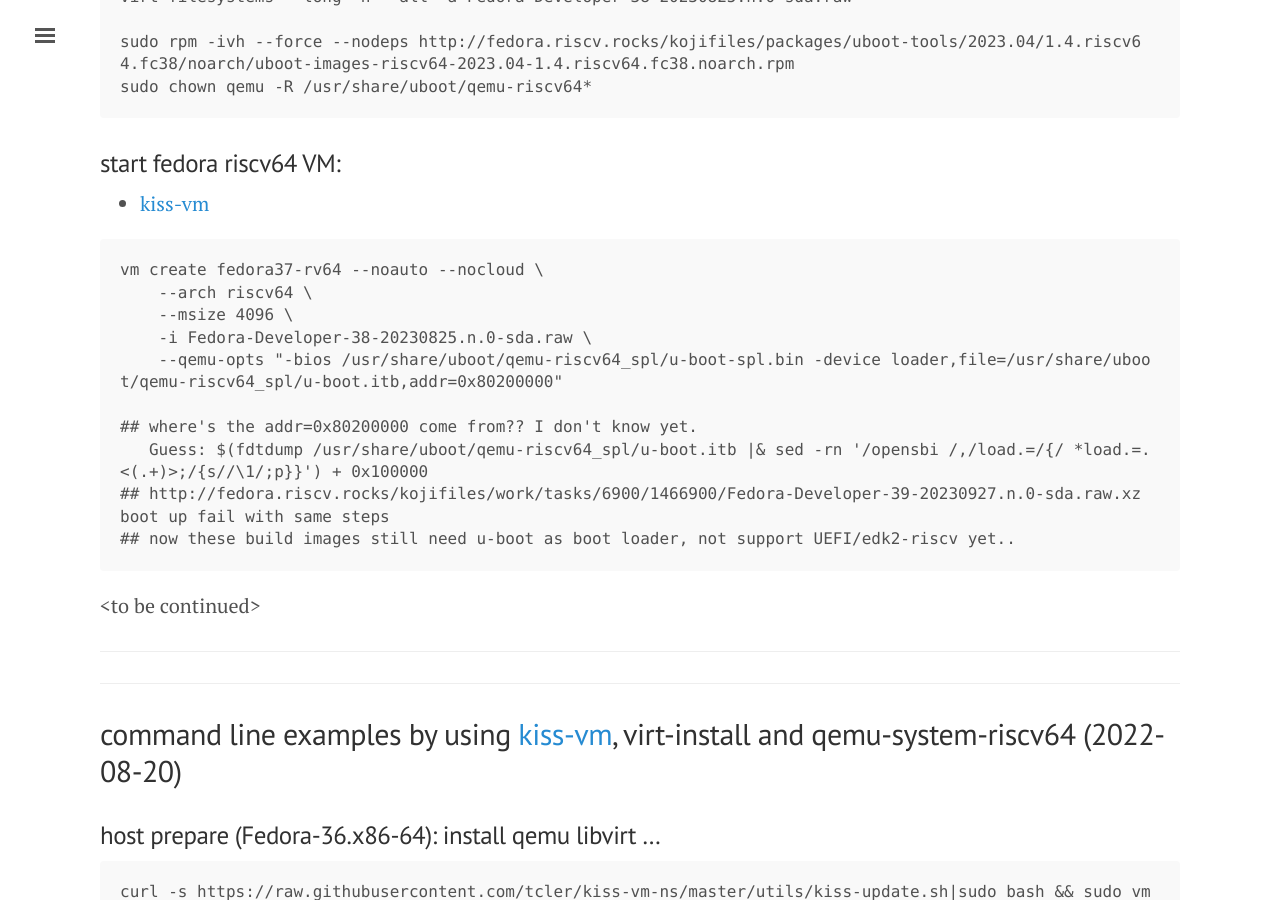
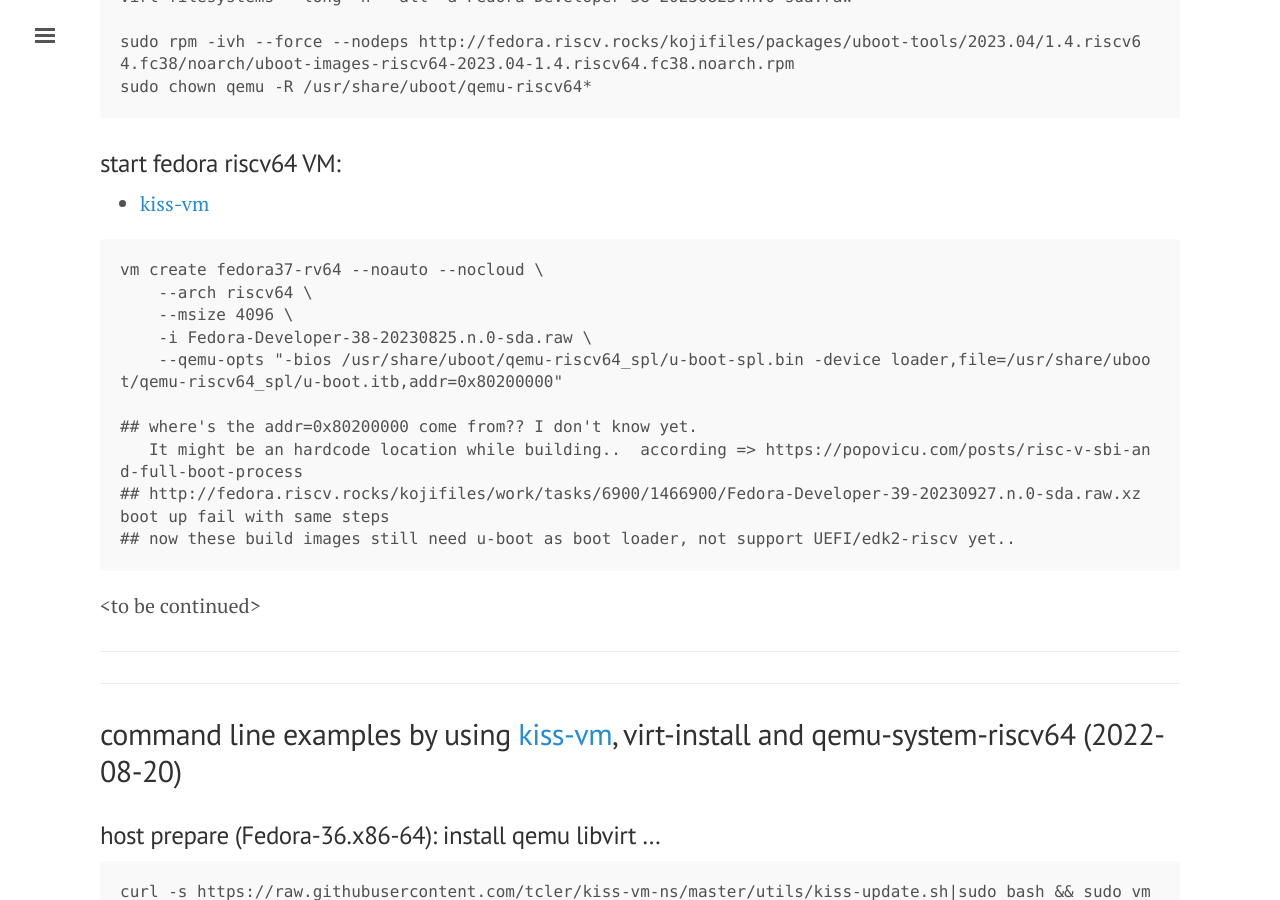
Before and after one commit to tcler/tcler.github.io, a Jekyll site: the page built from _posts/2022-08-20-start-fedora-riscv64-VM-on-fedora-x86_64-host.md, in a window 1280 px wide and 900 px high, scrolled down 1418 px. Built offline with Jekyll 4.4.1, drawn with Linux system fonts in a browser that asks for light colours.

Commit message:
Update 2022-08-20-start-fedora-riscv64-VM-on-fedora-x86_64-host.md

````diff
--- a/_posts/2022-08-20-start-fedora-riscv64-VM-on-fedora-x86_64-host.md
+++ b/_posts/2022-08-20-start-fedora-riscv64-VM-on-fedora-x86_64-host.md
@@ -50,7 +50,7 @@ vm create fedora37-rv64 --noauto --nocloud \
     --qemu-opts "-bios /usr/share/uboot/qemu-riscv64_spl/u-boot-spl.bin -device loader,file=/usr/share/uboot/qemu-riscv64_spl/u-boot.itb,addr=0x80200000"
 
 ## where's the addr=0x80200000 come from?? I don't know yet.
-   Guess: $(fdtdump /usr/share/uboot/qemu-riscv64_spl/u-boot.itb |& sed -rn '/opensbi /,/load.=/{/ *load.=.<(.+)>;/{s//\1/;p}}') + 0x100000
+   It might be an hardcode location while building..  according => https://popovicu.com/posts/risc-v-sbi-and-full-boot-process
 ## http://fedora.riscv.rocks/kojifiles/work/tasks/6900/1466900/Fedora-Developer-39-20230927.n.0-sda.raw.xz boot up fail with same steps
 ## now these build images still need u-boot as boot loader, not support UEFI/edk2-riscv yet..
 ```
````
